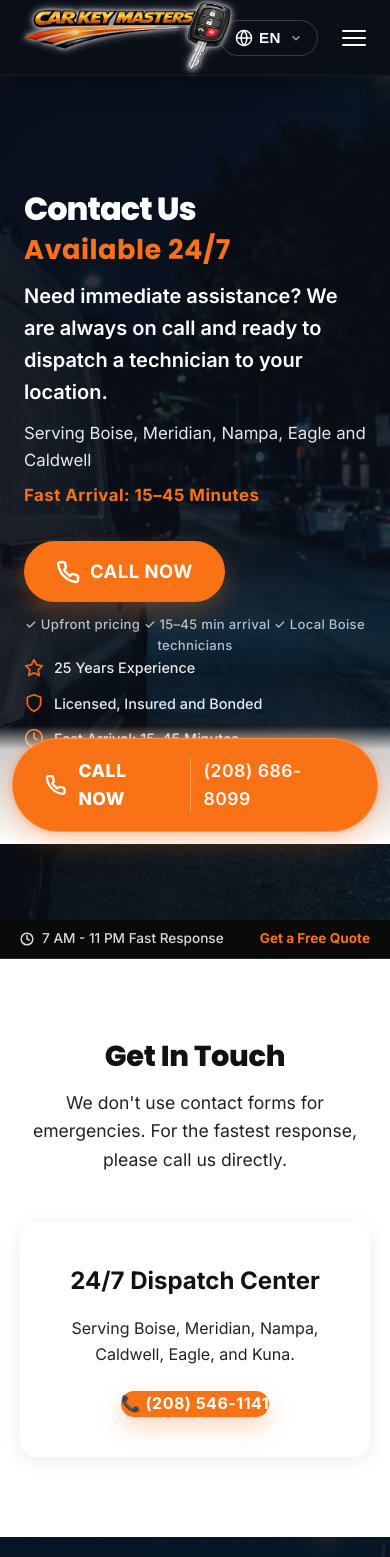
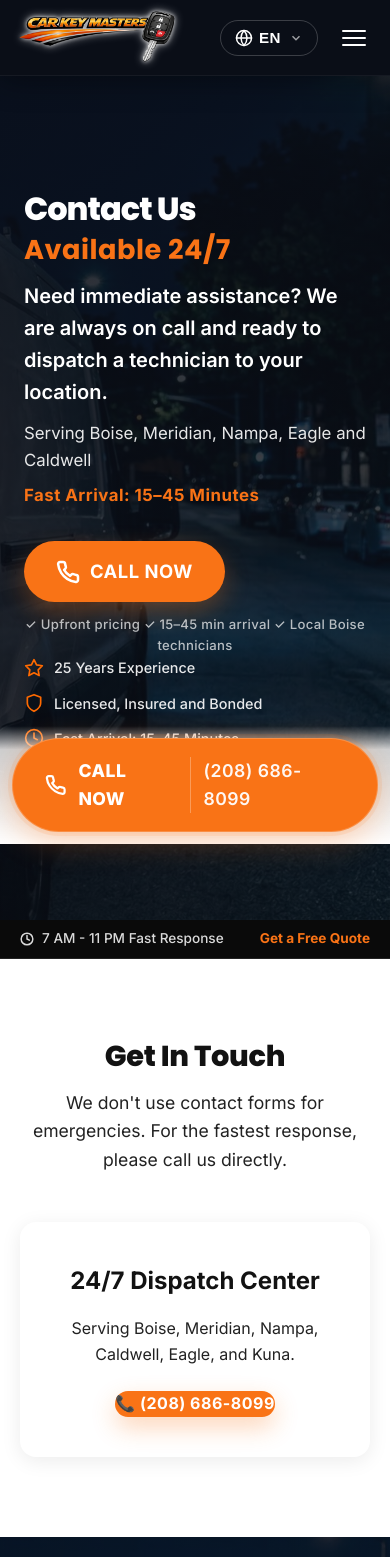
Before and after one commit to saskij/https-github.com-_-demo-locksmith, a Next.js app: page /en/contact in a window 390 px wide. Shown: the top 1557 px of the page. Built offline with nearby package versions, Linux system fonts and the light colour scheme.

Commit message:
fix: resolve blank service areas page, fix phone numbers, and optimize mobile logo

```diff
--- a/app/[lang]/contact/page.jsx
+++ b/app/[lang]/contact/page.jsx
@@ -27,8 +27,8 @@ export default async function ContactPage({ params }) {
                 <div style={{ marginTop: '48px', padding: '40px', background: 'var(--white)', borderRadius: '16px', boxShadow: '0 4px 20px rgba(0,0,0,0.08)', textAlign: 'center' }}>
                     <h3 style={{ color: 'var(--navy)', fontSize: '1.5rem', marginBottom: '16px' }}>{tr.cardTitle}</h3>
                     <p style={{ color: 'var(--text-dark)', marginBottom: '24px' }}>{tr.serving}</p>
-                    <a href="tel:2085461141" className="btn btn--primary btn--large" style={{ display: 'inline-flex', alignItems: 'center', gap: '12px' }}>
-                        📞 (208) 546-1141
+                    <a href="tel:2086868099" className="btn btn--primary btn--large" style={{ display: 'inline-flex', alignItems: 'center', gap: '12px' }}>
+                        📞 (208) 686-8099
                     </a>
                 </div>
             </section>
--- a/app/[lang]/layout.jsx
+++ b/app/[lang]/layout.jsx
@@ -2,6 +2,7 @@ import '../../app/globals.css';
 import Header from '../../components/Header';
 import Footer from '../../components/Footer';
 import AOSInit from '../../components/AOSInit';
+import StickyBar from '../../components/StickyBar';
 
 export async function generateStaticParams() {
     return [{ lang: 'en' }, { lang: 'es' }];
@@ -23,8 +24,19 @@ export async function generateMetadata({ params }) {
 export default async function RootLayout({ children, params }) {
     const { lang } = await params;
     return (
-        <div className="scroll-smooth" lang={lang}>
-            <main>{children}</main>
-        </div>
+        <html lang={lang} className="scroll-smooth">
+            <head>
+                <link rel="preconnect" href="https://fonts.googleapis.com" />
+                <link rel="preconnect" href="https://fonts.gstatic.com" crossOrigin="anonymous" />
+                <link href="https://fonts.googleapis.com/css2?family=Poppins:wght@600;700;800;900&family=Inter:wght@400;500;600;700;800;900&display=swap" rel="stylesheet" />
+            </head>
+            <body>
+                <Header />
+                <main>{children}</main>
+                <Footer />
+                <StickyBar lang={lang} />
+                <AOSInit />
+            </body>
+        </html>
     );
 }
--- a/app/globals.css
+++ b/app/globals.css
@@ -2100,8 +2100,8 @@ ul {
   }
 
   .header__logo-img {
-    width: 280px;
-    left: -15px;
+    width: 200px;
+    left: -10px;
     top: 50%;
   }
 }
@@ -2116,7 +2116,7 @@ ul {
   }
 
   .header__logo-img {
-    width: 240px;
+    width: 180px;
     left: -10px;
     top: 50%;
   }
--- a/app/layout.jsx
+++ /dev/null
@@ -1,34 +0,0 @@
-import './globals.css';
-import Header from '../components/Header';
-import Footer from '../components/Footer';
-import AOSInit from '../components/AOSInit';
-import StickyBar from '../components/StickyBar';
-
-export const metadata = {
-    title: 'Emergency Locksmith Boise | 24/7 Lockout Service',
-    description: '24/7 Emergency Locksmith in Boise, Idaho. Car lockouts, house lockouts, lock rekey & installation. Licensed & insured. 15-minute response time. Call now!',
-    openGraph: {
-        title: 'Emergency Locksmith Boise | 24/7 Lockout Service',
-        description: 'Locked out? We\'re already on the way. 24/7 emergency locksmith service across the Treasure Valley. Call now for fast response.',
-        type: 'website',
-    }
-};
-
-export default function RootLayout({ children }) {
-    return (
-        <html lang="en" className="scroll-smooth">
-            <head>
-                <link rel="preconnect" href="https://fonts.googleapis.com" />
-                <link rel="preconnect" href="https://fonts.gstatic.com" crossOrigin="anonymous" />
-                <link href="https://fonts.googleapis.com/css2?family=Poppins:wght@600;700;800;900&family=Inter:wght@400;500;600;700;800;900&display=swap" rel="stylesheet" />
-            </head>
-            <body>
-                <Header />
-                <main>{children}</main>
-                <Footer />
-                <StickyBar />
-                <AOSInit />
-            </body>
-        </html>
-    );
-}
--- a/components/HeroSection.jsx
+++ b/components/HeroSection.jsx
@@ -49,7 +49,7 @@ export default function HeroSection({
                         </p>
                     </div>
 
-                    <a href="tel:+12085551234" className="btn btn--primary btn--lg" style={{ fontSize: '1.15rem', padding: '16px 32px', display: 'inline-flex', alignItems: 'center', gap: '10px', borderRadius: '50px', fontWeight: '700', minHeight: '56px' }}>
+                    <a href="tel:+12086868099" className="btn btn--primary btn--lg" style={{ fontSize: '1.15rem', padding: '16px 32px', display: 'inline-flex', alignItems: 'center', gap: '10px', borderRadius: '50px', fontWeight: '700', minHeight: '56px' }}>
                         <svg width="24" height="24" viewBox="0 0 24 24" fill="none" stroke="currentColor" strokeWidth="2.5" strokeLinecap="round" strokeLinejoin="round"><path d="M22 16.92v3a2 2 0 0 1-2.18 2 19.79 19.79 0 0 1-8.63-3.07 19.5 19.5 0 0 1-6-6 19.79 19.79 0 0 1-3.07-8.67A2 2 0 0 1 4.11 2h3a2 2 0 0 1 2 1.72c.127.96.361 1.903.7 2.81a2 2 0 0 1-.45 2.11L8.09 9.91a16 16 0 0 0 6 6l1.27-1.27a2 2 0 0 1 2.11-.45c.907.339 1.85.573 2.81.7A2 2 0 0 1 22 16.92z" /></svg>
                         {tr.callBtn}
                     </a>
```
